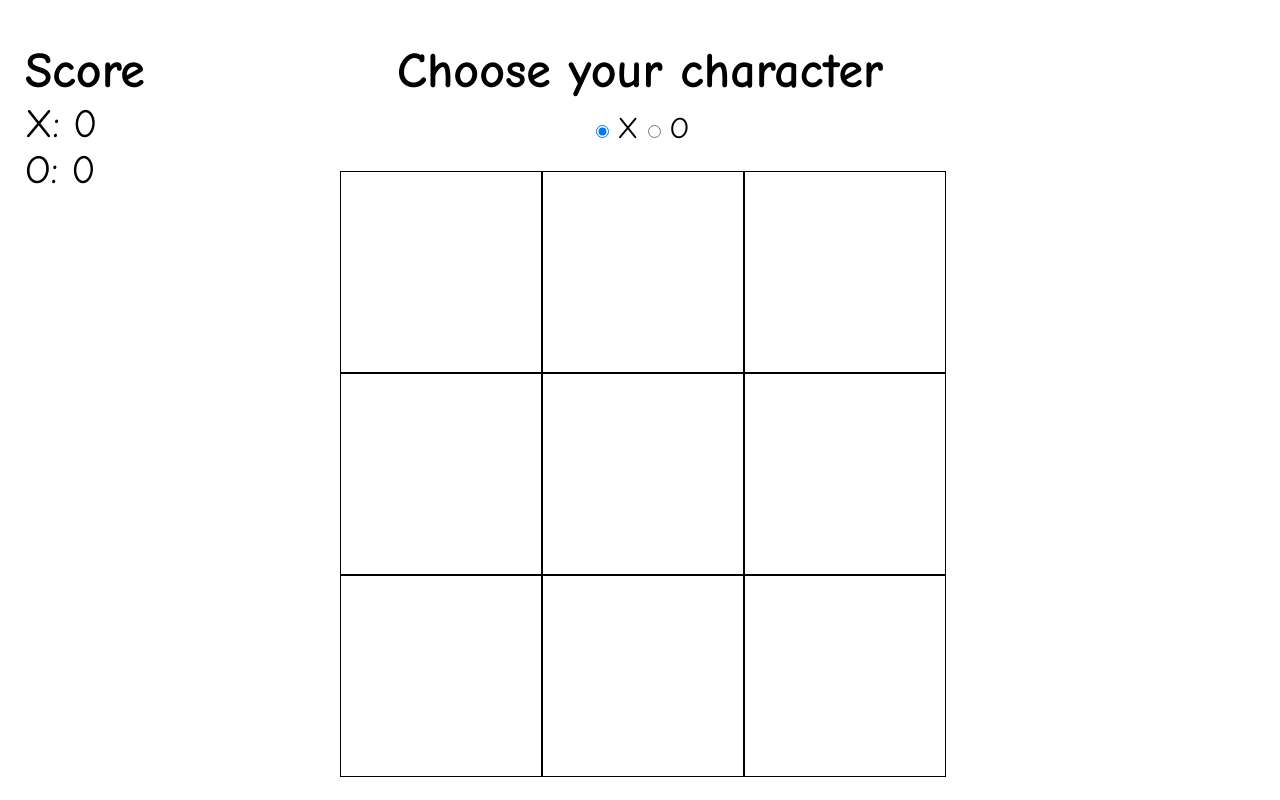
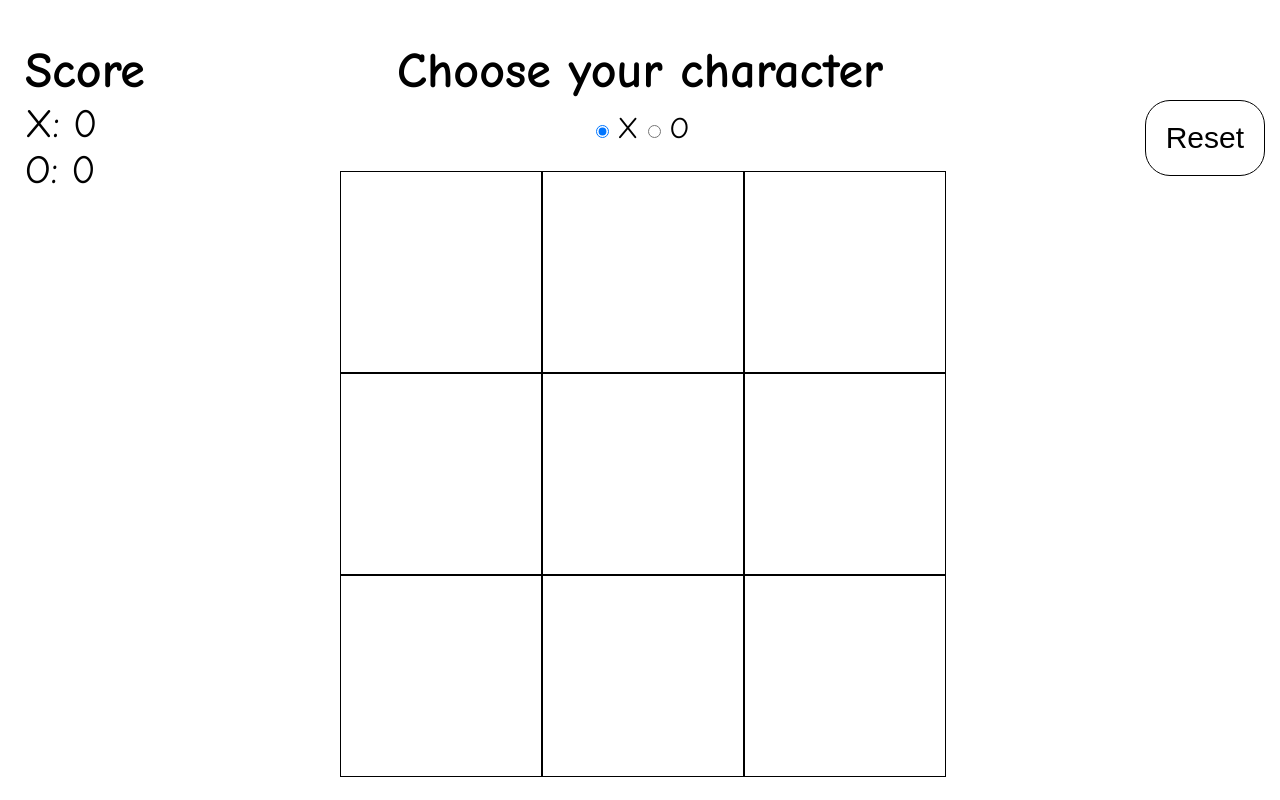
Before and after one commit to PetjaPaivarinta/tictactoe, a plain HTML site: page index.html in a window 1280 px wide. Drawn offline with Linux system fonts and the light colour scheme.

Commit message:
reset button

```diff
--- a/Assets/main.css
+++ b/Assets/main.css
@@ -136,3 +136,19 @@ p {
     margin-top: -40px;
   }
 }
+button {
+  position: absolute;
+  top: 100px;
+  margin-inline: 15px;
+  right: 0;
+  border-radius: 25px;
+  border: 1px solid black;
+  background-color: white;
+  font-size: 30px;
+  padding: 20px;
+  cursor: pointer;
+  outline: none;
+}
+button:hover {
+  background-color: #eaf1f1;
+}
--- a/index.html
+++ b/index.html
@@ -34,6 +34,7 @@
     <p>X: <span id="player1Score">0</span></p>
     <p>O: <span id="player2Score">0</span></p>
   </div>
+  <button id="reset">Reset</button>
   <body>
     <script>
       let X = "X";
@@ -173,9 +174,16 @@
           boxes[i].addEventListener("click", playGame);
         }
       }
-
+      function fullReset() {
+        player1Score = 0;
+        player2Score = 0;
+        player1ScoreElement.innerHTML = player1Score;
+        player2ScoreElement.innerHTML = player2Score;
+        reset();
+      }
       myForm.addEventListener("click", chooseCharacter);
       addEventListeners();
+      document.getElementById("reset").addEventListener("click", fullReset);
     </script>
   </body>
 </html>
```
